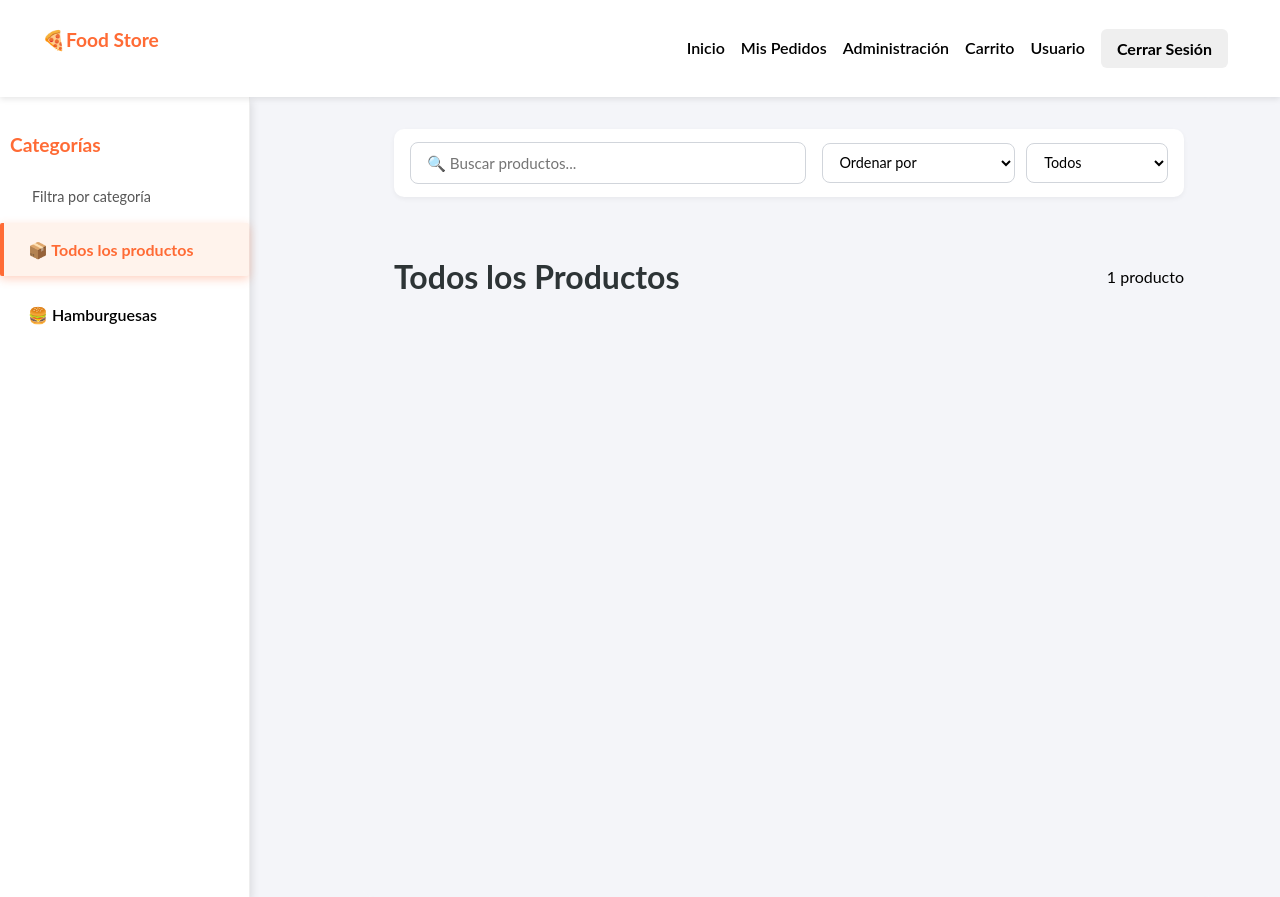
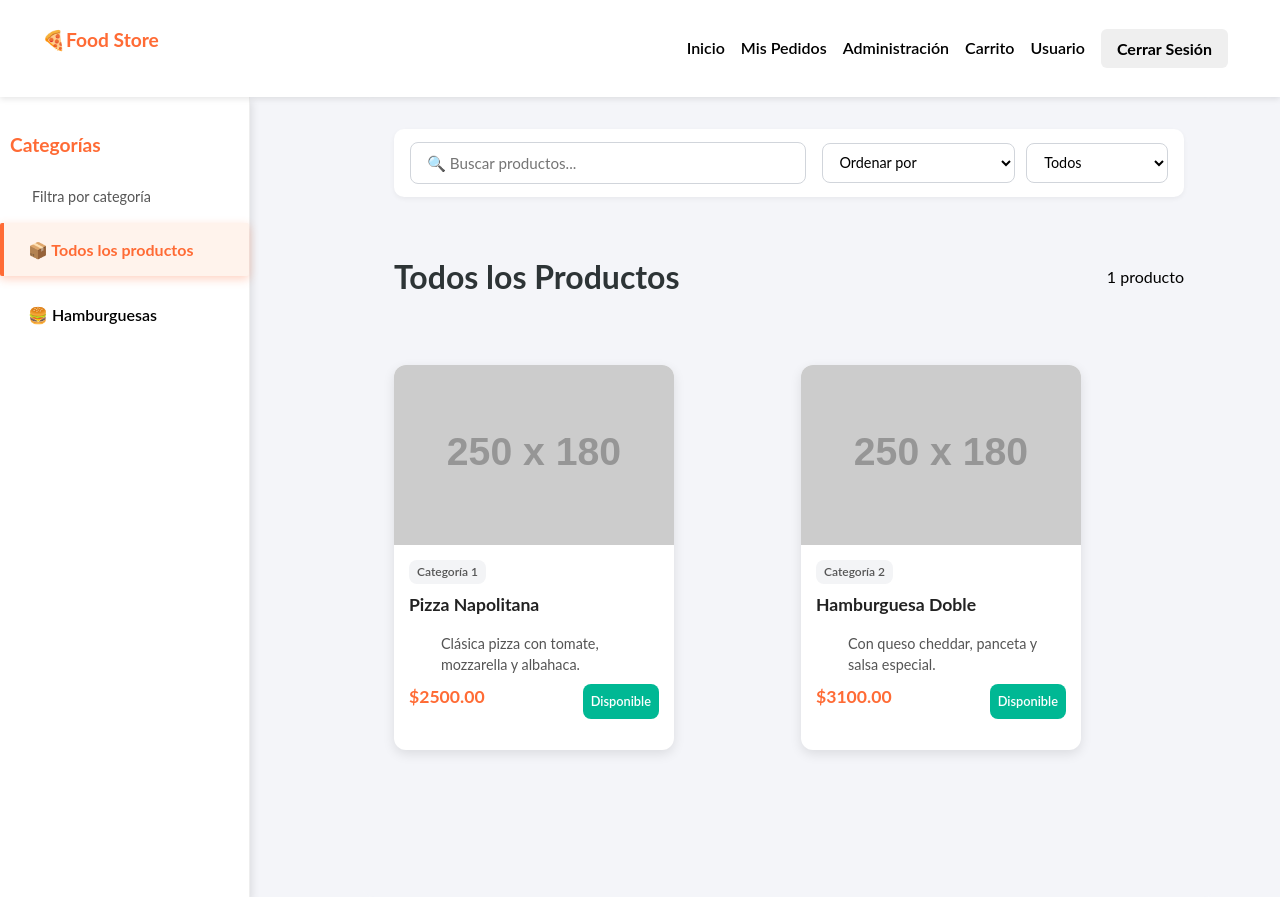
Before and after one commit to GrupoPython-9/IntegradorFrontend, a website built with Vite: page src/pages/store/home/home.html in a window 1280 px wide. Built offline with nearby package versions, Linux system fonts and the light colour scheme; placeholder pictures from the web are drawn by us.

Commit message:
Agrego logica a productDetail, home y cambios en algunos estilos

```diff
--- a/src/pages/store/home/home.html
+++ b/src/pages/store/home/home.html
@@ -72,5 +72,6 @@
         </div>
       </section>
     </main>
+    <script type="module" src="./home.ts"></script>
   </body>
 </html>
--- a/src/pages/store/home/home.ts
+++ b/src/pages/store/home/home.ts
@@ -0,0 +1,76 @@
+//esto está ahora para probar la carga de productos sin backend
+//pero luego se debe descomentar e importar la función obtenerProductos desde utils/api.ts
+
+// import { obtenerProductos } from '../../../utils/api';
+// import type { IProduct } from '../../../types/IProduct';
+
+interface IProduct {
+  id: number;
+  nombre: string;
+  descripcion: string;
+  precio: number;
+  imagen: string;
+  categoriaId: number;
+}
+
+async function cargarProductos() {
+  const grid = document.querySelector('.product-grid') as HTMLElement;
+
+  if (!grid) return;
+
+  grid.innerHTML = '<p>Cargando productos...</p>';
+
+  try {
+    const productos: IProduct[] = [
+      {
+        id: 1,
+        nombre: 'Pizza Napolitana',
+        descripcion: 'Clásica pizza con tomate, mozzarella y albahaca.',
+        precio: 2500,
+        imagen: 'https://via.placeholder.com/250x180?text=Pizza+Napolitana',
+        categoriaId: 1,
+      },
+      {
+        id: 2,
+        nombre: 'Hamburguesa Doble',
+        descripcion: 'Con queso cheddar, panceta y salsa especial.',
+        precio: 3100,
+        imagen: 'https://via.placeholder.com/250x180?text=Hamburguesa+Doble',
+        categoriaId: 2,
+      },
+    ];
+
+    grid.innerHTML = '';
+
+    productos.forEach((producto) => {
+      const card = document.createElement('div');
+      card.classList.add('product-card');
+
+      card.innerHTML = `
+        <img src="${producto.imagen}" alt="${producto.nombre}" class="product-card__img" />
+        <div class="product-card__body">
+        <span class="product-card__category">Categoría ${producto.categoriaId}</span>
+        <h3 class="product-card__title">${producto.nombre}</h3>
+        <p class="product-card__description">${producto.descripcion}</p>
+
+        <div class="product-card__footer">
+          <span class="product-card__price">$${producto.precio.toFixed(2)}</span>
+          <span class="product-card__status">Disponible</span>
+        </div>
+        </div>
+      `;
+
+      card.addEventListener('click', () => {
+    // Redirige a la página del producto (ajustá la ruta según tu estructura)
+     window.location.href = `../productDetail/productDetail.html?id=${producto.id}`;
+     });
+
+      grid.appendChild(card);
+    });
+  } catch (error) {
+    console.error('Error al cargar productos:', error);
+    grid.innerHTML = '<p>Error al cargar los productos.</p>';
+  }
+}
+
+document.addEventListener('DOMContentLoaded', cargarProductos);
--- a/src/style.css
+++ b/src/style.css
@@ -164,7 +164,7 @@ button{
   flex-direction: column;
   align-items: stretch;
 }
-.sidebar p {
+p {
   margin-left: 2rem;
   color: #555;
   font-size: 0.9rem;
@@ -501,3 +501,105 @@ button{
 .filter-bar__search {
   flex: 1;
 }
+
+/* Estilos para las tarjetas de productos */
+
+.product-grid {
+    display: grid;
+    grid-template-columns: repeat(auto-fit, minmax(250px, 1fr));
+    gap: 1.5rem;
+    margin-top: 2rem;
+    justify-items: start;
+}
+
+.product-card {
+  flex: 1 1 220px;
+  width: 100%;
+  max-width: 280px;
+  min-height: 360px;
+  background-color: #fff;
+  border-radius: 12px;
+  box-shadow: 0 4px 12px rgba(0, 0, 0, 0.1);
+  overflow: hidden;
+  display: flex;
+  flex-direction: column;
+  transition: transform 0.2s ease, box-shadow 0.2s ease;
+  cursor: pointer;
+}
+
+.product-card:hover {
+  transform: translateY(-4px);
+  box-shadow: 0 6px 14px rgba(0, 0, 0, 0.15);
+}
+
+.product-card__img {
+  width: 100%;
+  height: 180px;
+  object-fit: cover;
+}
+
+.product-card__info {
+  padding: 1rem;
+}
+
+.product-card__body {
+  padding: 15px;
+  display: flex;
+  flex-direction: column;
+  gap: 8px;
+}
+
+.product-card__category {
+  background-color: #f3f4f6;
+  color: #555;
+  font-size: 0.75rem;
+  font-weight: 600;
+  padding: 3px 8px;
+  border-radius: 8px;
+  align-self: flex-start;
+}
+
+.product-card__title {
+  font-size: 1.1rem;
+  font-weight: bold;
+  color: #222;
+  margin-bottom: 0.4rem;
+}
+
+.product-card__desc {
+  font-size: 0.9rem;
+  color: #555;
+  margin-top: 0.5rem;
+}
+
+.product-card__footer {
+  display: flex;
+  justify-content: space-between;
+  align-items: center;
+  margin-top: auto;
+}
+
+.product-card__price {
+  color: var(--primary);
+  font-weight: 700;
+  font-size: 1.1rem;
+  margin-bottom:1rem;
+  align-self: flex-start;
+}
+
+.product-card__status {
+  background-color: var(--success);
+  color: #fff;
+  font-weight: 600;
+  padding: 0.5rem;
+  border-radius: 8px;
+  font-size: 0.8rem;
+  margin-bottom: 1rem;
+  max-width: fit-content;
+}
+
+.product-detail__info > div {
+  display: flex;
+  flex-direction: column;
+  gap: 0.8rem;
+}
```
Also changed, not shown: src/pages/admin/adminHome/adminHome.html (+1 -1 lines), src/pages/store/productDetail/productDetail.html (+9 -8 lines), src/pages/store/productDetail/productDetail.ts (+89 -0 lines).
